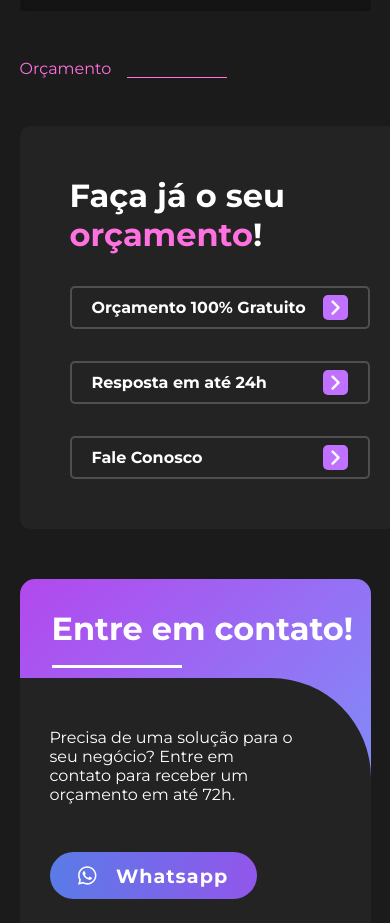
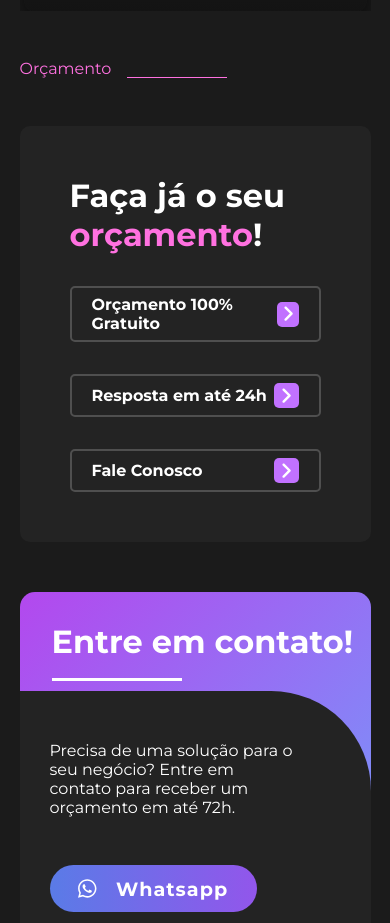
Before and after one commit to igorroc/tecno-site-2.0, a React (Vite) app in the folder tecno_site/: page / in a window 390 px wide. Shown: the part 1480-2403 px from the top of the page. Built offline with nearby package versions, Linux system fonts and the light colour scheme.

Commit message:
[fix]: Width on mobile

```diff
--- a/tecno_site/src/components/SectionOrcamento.tsx
+++ b/tecno_site/src/components/SectionOrcamento.tsx
@@ -1,4 +1,4 @@
-import { styled } from "@stitches/react"
+import { styled } from "../stitches.config"
 import { Button } from "./Buttons/Button"
 import { Icon } from "./Icon"
 import Lista, { ItemLista } from "./Lista"
@@ -28,6 +28,10 @@ const Group = styled("div", {
 			fontSize: "1em",
 			color: "#FF71E0",
 		},
+	},
+
+	"@small": {
+		minWidth: "unset",
 	},
 })
 
@@ -103,7 +107,10 @@ function SectionOrcamento() {
 						Precisa de uma solução para o seu negócio? Entre em
 						contato para receber um orçamento em até 72h.
 					</p>
-					<Button newTab url="https://wa.me/557336805389?text=Olá! Estou entrando em contato pelo site, gostaria de pedir um orçamento para ">
+					<Button
+						newTab
+						url="https://wa.me/557336805389?text=Olá! Estou entrando em contato pelo site, gostaria de pedir um orçamento para "
+					>
 						<Icon prefix="fab" iconName="whatsapp"></Icon>
 						Whatsapp
 					</Button>
```
